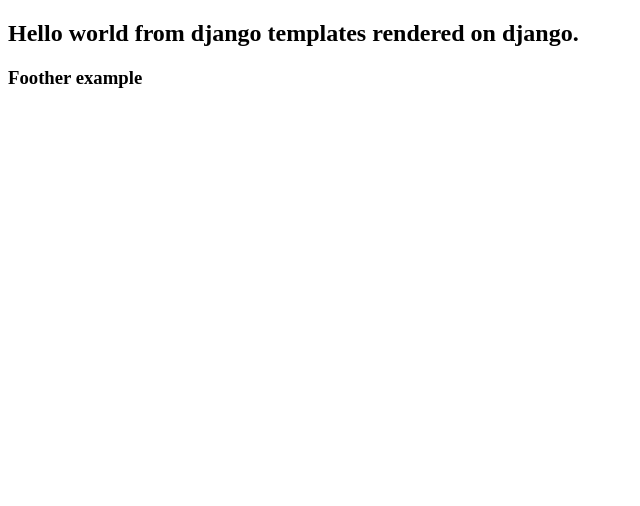
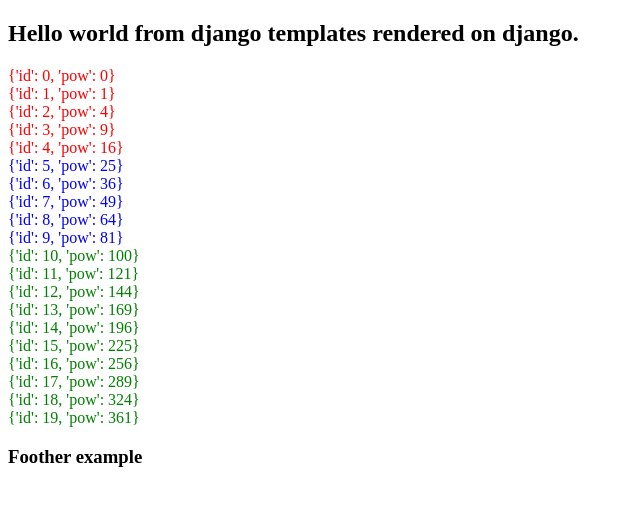
Before and after one commit to niwinz/django-jinja, a Django app: a page that uses example_project/example_project/web/templates/home.html in a window 1280 px wide. Shown: the top 506 px of the page, without its empty margins (0-640 px from the left). Run offline with Django 3.2, Linux system fonts and the light colour scheme; parts of the project's set-up code (start-up, migrations or seed data) failed here and were passed over.

Commit message:
Add more complex structures to templates for benchmarking.

```diff
--- a/example_project/example_project/web/templates/home.html
+++ b/example_project/example_project/web/templates/home.html
@@ -2,6 +2,17 @@
 
 {% block body %}
 <h2>Hello world from django templates rendered on django.</h2>
+    {% for x in lista %}
+    <div class="{% cycle 'c1' 'c2' %}">
+        {% if x.pow < 20 %}
+        <span style="color: red">{{ x }}</span>
+        {% elif x.pow < 100 %}
+        <span style="color: blue">{{ x }}</span>
+        {% else %}
+        <span style="color: green">{{ x }}</span>
+        {% endif %}
+    </div>
+    {% endfor %}
 {% endblock body %}
 
 {% block footer %}
--- a/example_project/example_project/web/views.py
+++ b/example_project/example_project/web/views.py
@@ -4,14 +4,15 @@ from django.views.generic import View
 from django.shortcuts import render_to_response
 from django.template import RequestContext
 
+lista = [{'id':x, 'pow': x*x} for x in xrange(20)]
 
 class Test1(View):
     def get(self, request):
-        return render_to_response("home.jinja", {},
+        return render_to_response("home.jinja", {'lista':lista},
             context_instance=RequestContext(request))
 
 
 class Test2(View):
     def get(self, request):
-        return render_to_response("home.html", {},
+        return render_to_response("home.html", {'lista':lista},
             context_instance=RequestContext(request))
```
Also changed, not shown: example_project/example_project/web/templates/home.jinja (+13 -0 lines).
